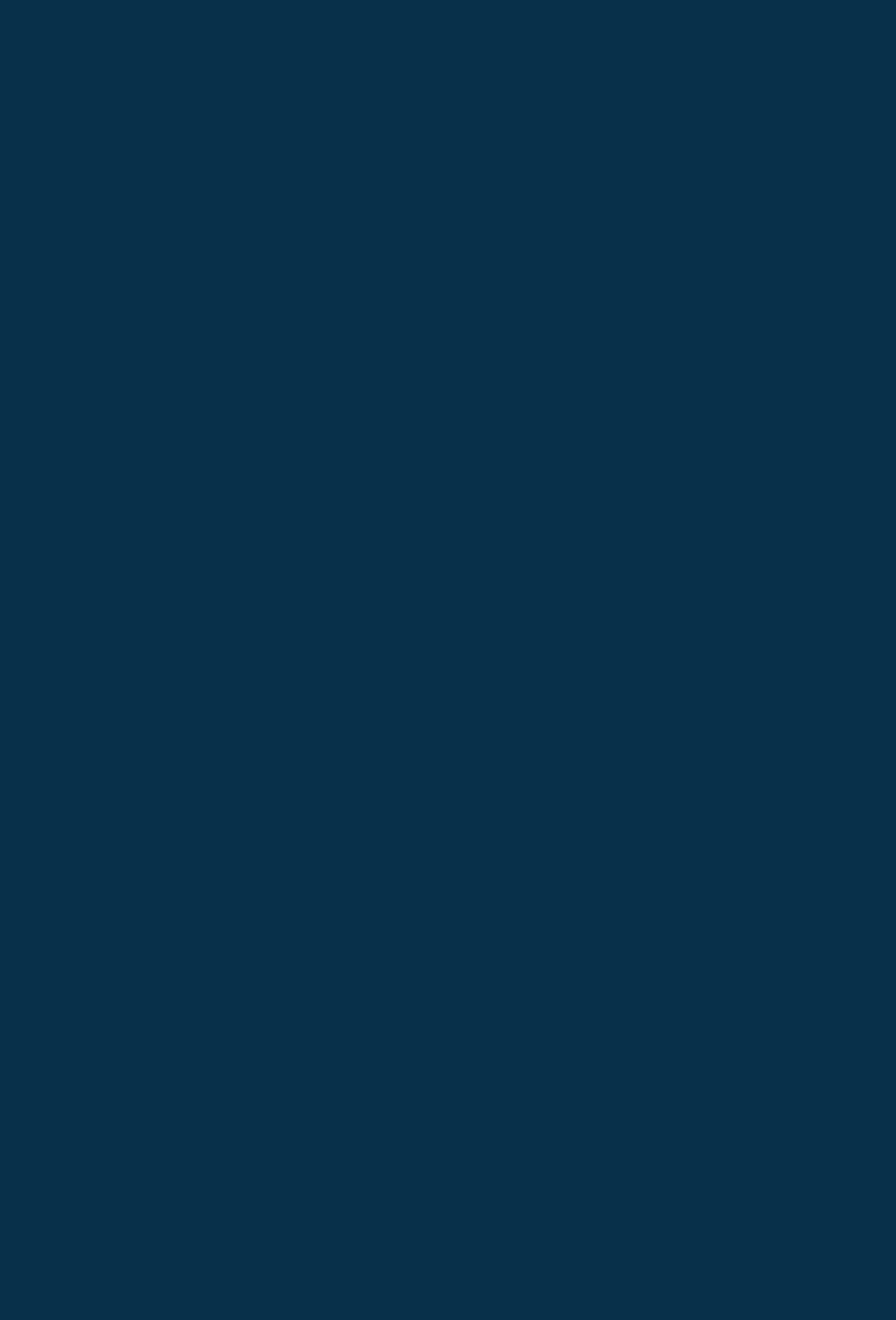
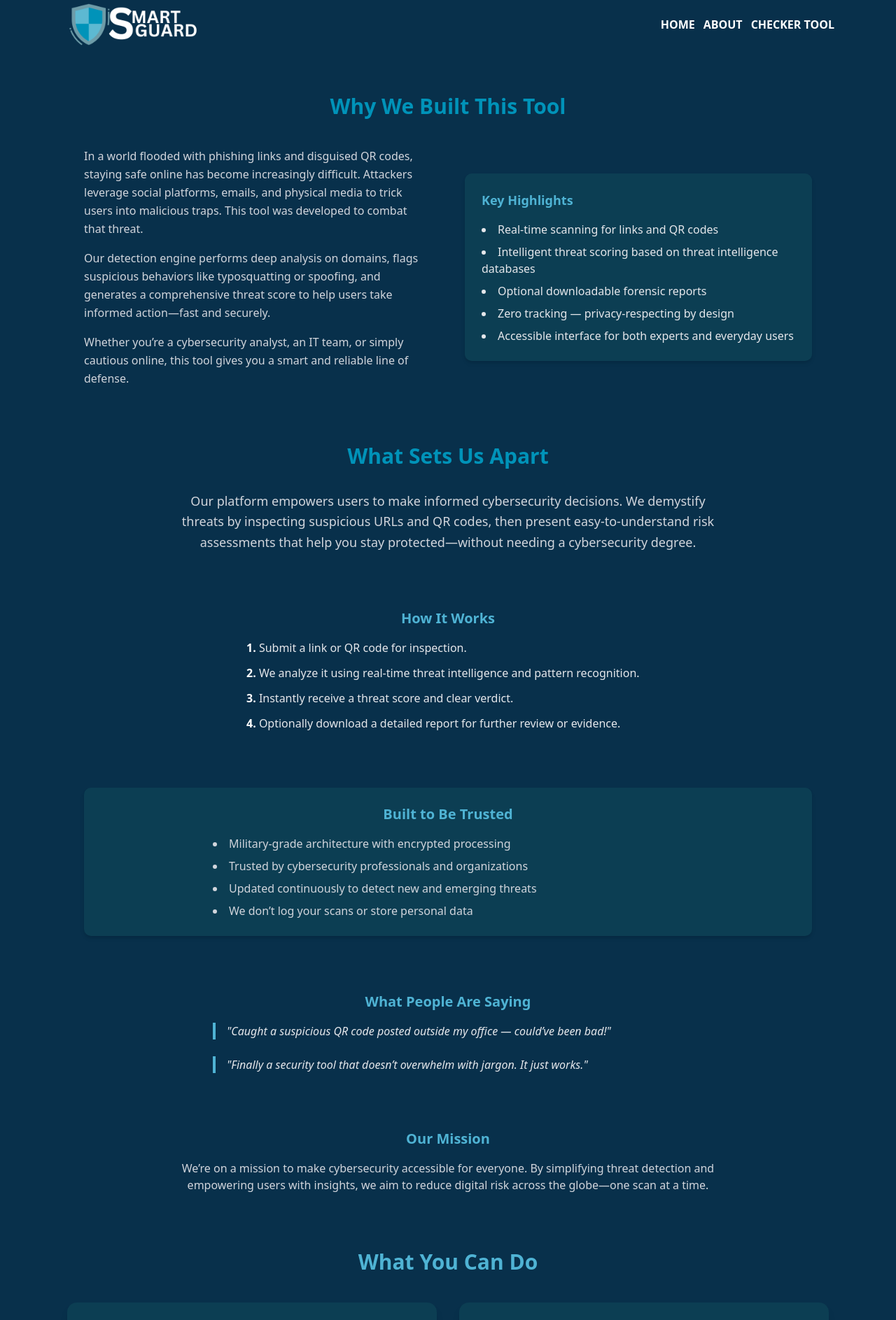
Before and after one commit to peteCoder/smartguard_frontend, a React (Vite) app: page /about in a window 1280 px wide. Before the commit this address had no page. Shown: the top 1887 px of the page at 70% size. Before the commit the page ends 800 px from the top, so only its background shows below. Built offline with nearby package versions, Linux system fonts and the light colour scheme.

Commit message:
added about page

```diff
--- a/package.json
+++ b/package.json
@@ -14,6 +14,7 @@
     "@tailwindcss/vite": "^4.1.4",
     "class-variance-authority": "^0.7.1",
     "clsx": "^2.1.1",
+    "framer-motion": "^12.9.2",
     "lucide-react": "^0.503.0",
     "react": "^19.0.0",
     "react-dom": "^19.0.0",
--- a/src/App.tsx
+++ b/src/App.tsx
@@ -5,17 +5,20 @@ import "./App.css";
 
 // Pages
 import Home from '@/pages/Home';
+import MainPagesLayout from "@/layouts/MainPagesLayout";
+import About from "@/pages/About";
 
 function App() {
   // .env - Environment variables
   // console.log(import.meta.env.VITE_SOME_KEY);
 
   return (
-    <>
-      <Routes>
+    <Routes>
+      <Route element={<MainPagesLayout />}>
         <Route index element={<Home />} />
-      </Routes>
-    </>
+        <Route path="/about" element={<About />} />
+      </Route>
+    </Routes>
   )
 }
 
--- /dev/null
+++ b/src/components/main/AboutDetailsSection.tsx
@@ -0,0 +1,104 @@
+const AboutDetailsSection = () => {
+  return (
+    <section className="pt-16 bg-[#08304b] text-white">
+      <div className="max-w-[70rem] mx-auto px-6 md:px-10 space-y-20">
+        {/* Why We Built This Tool */}
+        <div>
+          <h3 className="text-2xl md:text-3xl text-[#0093b9] font-bold text-center mb-10">
+            Why We Built This Tool
+          </h3>
+          <div className="grid md:grid-cols-2 gap-12 items-center">
+            <div>
+              <p className="text-gray-300 text-sm md:text-base leading-relaxed mb-4">
+                In a world flooded with phishing links and disguised QR codes, staying safe online has become increasingly difficult.
+                Attackers leverage social platforms, emails, and physical media to trick users into malicious traps.
+                This tool was developed to combat that threat.
+              </p>
+              <p className="text-gray-300 text-sm md:text-base leading-relaxed mb-4">
+                Our detection engine performs deep analysis on domains, flags suspicious behaviors like typosquatting or spoofing,
+                and generates a comprehensive threat score to help users take informed action—fast and securely.
+              </p>
+              <p className="text-gray-300 text-sm md:text-base leading-relaxed">
+                Whether you’re a cybersecurity analyst, an IT team, or simply cautious online, this tool gives you a smart and reliable line of defense.
+              </p>
+            </div>
+
+            <div className="bg-[#0d4154de] p-6 rounded-lg shadow-md">
+              <h4 className="text-[#4fb3d4] text-lg font-semibold mb-4">Key Highlights</h4>
+              <ul className="list-disc list-inside space-y-2 text-sm md:text-base  text-gray-200">
+                <li>Real-time scanning for links and QR codes</li>
+                <li>Intelligent threat scoring based on threat intelligence databases</li>
+                <li>Optional downloadable forensic reports</li>
+                <li>Zero tracking — privacy-respecting by design</li>
+                <li>Accessible interface for both experts and everyday users</li>
+              </ul>
+            </div>
+          </div>
+        </div>
+
+        {/* What We Do */}
+        <div>
+          <h3 className="text-3xl text-[#0093b9] font-bold text-center mb-8">
+            What Sets Us Apart
+          </h3>
+          <p className="text-gray-300 text-base md:text-lg leading-relaxed text-center max-w-3xl mx-auto">
+            Our platform empowers users to make informed cybersecurity decisions. We demystify threats by inspecting suspicious URLs and QR codes,
+            then present easy-to-understand risk assessments that help you stay protected—without needing a cybersecurity degree.
+          </p>
+        </div>
+
+        {/* How It Works */}
+        <div>
+          <h4 className="text-[#4fb3d4] text-xl font-semibold mb-4 text-center">How It Works</h4>
+          <div className="space-y-3 text-sm md:text-base text-gray-200 max-w-xl mx-auto">
+            <p><span className="font-bold text-white">1.</span> Submit a link or QR code for inspection.</p>
+            <p><span className="font-bold text-white">2.</span> We analyze it using real-time threat intelligence and pattern recognition.</p>
+            <p><span className="font-bold text-white">3.</span> Instantly receive a threat score and clear verdict.</p>
+            <p><span className="font-bold text-white">4.</span> Optionally download a detailed report for further review or evidence.</p>
+          </div>
+        </div>
+
+        {/* Trust Section */}
+        <div className="bg-[#0d4154de] p-6 rounded-lg shadow-md">
+          <h4 className="text-[#4fb3d4] text-xl font-semibold mb-4 text-center">
+            Built to Be Trusted
+          </h4>
+          <ul className="list-disc list-inside space-y-2 text-gray-300 text-sm md:text-base max-w-2xl mx-auto">
+            <li>Military-grade architecture with encrypted processing</li>
+            <li>Trusted by cybersecurity professionals and organizations</li>
+            <li>Updated continuously to detect new and emerging threats</li>
+            <li>We don’t log your scans or store personal data</li>
+          </ul>
+        </div>
+
+        {/* Testimonials */}
+        <div>
+          <h4 className="text-[#4fb3d4] text-xl font-semibold mb-4 text-center">
+            What People Are Saying
+          </h4>
+          <div className="space-y-6 max-w-2xl mx-auto text-sm md:text-base text-gray-200">
+            <blockquote className="border-l-4 border-[#4fb3d4] pl-4 italic">
+              "Caught a suspicious QR code posted outside my office — could’ve been bad!"
+            </blockquote>
+            <blockquote className="border-l-4 border-[#4fb3d4] pl-4 italic">
+              "Finally a security tool that doesn’t overwhelm with jargon. It just works."
+            </blockquote>
+          </div>
+        </div>
+
+        {/* Mission */}
+        <div>
+          <h4 className="text-[#4fb3d4] text-xl font-semibold mb-4 text-center">
+            Our Mission
+          </h4>
+          <p className="text-gray-300 text-sm md:text-base text-center max-w-3xl mx-auto">
+            We’re on a mission to make cybersecurity accessible for everyone. By simplifying threat detection
+            and empowering users with insights, we aim to reduce digital risk across the globe—one scan at a time.
+          </p>
+        </div>
+      </div>
+    </section>
+  );
+};
+
+export default AboutDetailsSection;
--- a/src/components/main/Navbar.tsx
+++ b/src/components/main/Navbar.tsx
@@ -1,9 +1,39 @@
 import { X, Menu  } from "lucide-react"
 import { useLayoutEffect, useState } from "react"
-import { NavLink } from "react-router"
+import { NavLink, useNavigate } from "react-router"
 import { cn } from "@/lib/utils"
+
+
+
+const navItems = [
+    {
+        id: 1,
+        linkName: "Home",
+        path: "/"
+    },
+    {
+        id: 2,
+        linkName: "About",
+        path: "/about"
+    },
+    {
+        id: 3,
+        linkName: "Checker Tool",
+        path: "/checker-tool"
+    },
+]
+
+
 const Navbar = () => {
     const [toggleNavbar, setToggleNavbar] = useState(false);
+    const navigate = useNavigate();
+
+    // navigate("/")
+
+    const goToPage = (link: string) => {
+        setToggleNavbar(false);
+        navigate(link);
+    }
 
     useLayoutEffect(() => {
         const body = document.body;
@@ -29,9 +59,9 @@ const Navbar = () => {
                     </NavLink>
 
                     <ul className="md:flex items-center gap-3 hidden" >
-                        <NavLink className={"text-white hover:text-[#0093b9] uppercase"} to={"/"}>Home</NavLink>
-                        <NavLink className={"text-white hover:text-[#0093b9] uppercase"} to={"/"}>About</NavLink>
-                        <NavLink className={"text-white hover:text-[#0093b9] uppercase"} to={"/"}>Checker Tool</NavLink>
+                        {navItems.map((item) => (
+                            <div className={"text-white hover:text-[#0093b9] uppercase cursor-pointer"} onClick={() => goToPage(item.path)}>{item.linkName}</div>
+                        ))}
                     </ul>
 
                     <div onClick={() => setToggleNavbar((prev) => !prev)} className="md:hidden block cursor-pointer">
@@ -43,11 +73,11 @@ const Navbar = () => {
             </div>
 
             {/* Mobile Menu */}
-            <div className={cn("md:hidden block bg-[#0093b9] duration-500 ease-in-out transition-all overflow-hidden", toggleNavbar ? "h-[calc(100vh-70px)]" : "h-0")}>
+            <div className={cn("md:hidden block bg-[#0093b9] duration-500 ease-in-out transition-all overflow-hidden", toggleNavbar ? "h-[calc(60vh-70px)]" : "h-0")}>
                 <ul className="h-full flex items-start justify-start pt-[30px]  gap-10 flex-col p-4" >
-                    <NavLink className={" text-white font-bold uppercase"} to={"/"}>Home</NavLink>
-                    <NavLink className={" text-white font-bold uppercase"} to={"/"}>About</NavLink>
-                    <NavLink className={" text-white font-bold uppercase"} to={"/"}>Checker Tool</NavLink>
+                    {navItems.map((item) => (
+                        <div className={"text-white font-bold uppercase cursor-pointer"} onClick={() => goToPage(item.path)}>{item.linkName}</div>
+                    ))}
                 </ul>
             </div>
         </div>
--- /dev/null
+++ b/src/components/main/Preloader.tsx
@@ -0,0 +1,30 @@
+import { motion, AnimatePresence } from "framer-motion";
+
+const Preloader = ({ isLoading }: { isLoading: boolean }) => {
+  return (
+    <AnimatePresence>
+      {isLoading && (
+        <motion.div
+          className="fixed top-0 left-0 w-full h-full z-[9999] bg-[#08304b] flex items-center justify-center"
+          initial={{ opacity: 1 }}
+          exit={{ opacity: 0 }}
+          transition={{ duration: 0.8 }}
+        >
+          <motion.div
+            className="w-12 h-12 border-4 border-[#0093b9] border-t-transparent rounded-full animate-spin"
+            initial={{ scale: 0 }}
+            animate={{ scale: 1, rotate: 360 }}
+            transition={{
+              duration: 1,
+              ease: "easeInOut",
+              repeat: Infinity,
+              repeatType: "loop"
+            }}
+          />
+        </motion.div>
+      )}
+    </AnimatePresence>
+  );
+};
+
+export default Preloader;
--- /dev/null
+++ b/src/layouts/MainPagesLayout.tsx
@@ -0,0 +1,41 @@
+import { useEffect, useState } from "react";
+
+import { Outlet } from 'react-router';
+
+import Footer from '@/components/main/Footer';
+import Navbar from '@/components/main/Navbar';
+import Preloader from "@/components/main/Preloader";
+
+
+
+const MainPagesLayout = () => {
+  const [loading, setLoading] = useState(true);
+
+  useEffect(() => {
+    // simulate loading time (or use real assets loading logic)
+    const timer = setTimeout(() => {
+      setLoading(false);
+    }, 2000); // 2 seconds
+
+    return () => clearTimeout(timer);
+  }, []);
+
+
+
+  return (
+    <>
+      <Preloader isLoading={loading} />
+      {!loading && (
+        <div>
+          <Navbar />
+          <main className="pt-[70px]">
+            <Outlet />
+          </main>
+          <Footer />
+        </div>
+      )}
+    </>
+  )
+}
+
+export default MainPagesLayout
--- /dev/null
+++ b/src/pages/About.tsx
@@ -0,0 +1,13 @@
+import AboutDetailsSection from "@/components/main/AboutDetailsSection";
+import ServicesSection from "@/components/main/ServicesSection";
+
+const About = () => {
+  return (
+    <>
+        <AboutDetailsSection />
+        <ServicesSection />
+    </>
+  )
+}
+
+export default About;
--- a/src/pages/Home.tsx
+++ b/src/pages/Home.tsx
@@ -1,7 +1,5 @@
-import Footer from "@/components/main/Footer";
 import Hero from "@/components/main/Hero";
 import MiniAboutSection from "@/components/main/MiniAboutSection";
-import Navbar from "@/components/main/Navbar"
 import ServicesSection from "@/components/main/ServicesSection";
 
 // MainColor = #03393b
@@ -9,16 +7,13 @@ const Home = () => {
 
   return (
 
-    <div className="">
-      <Navbar/>
-      <main className="pt-[70px]">
+    <>
         <Hero />
         <MiniAboutSection />
         <ServicesSection />
-      </main>
+    </>
 
-      <Footer />
-    </div>
+
   )
 }
 
```
Also changed, not shown: 1 other file (tests, documents, lock files or other folders).
